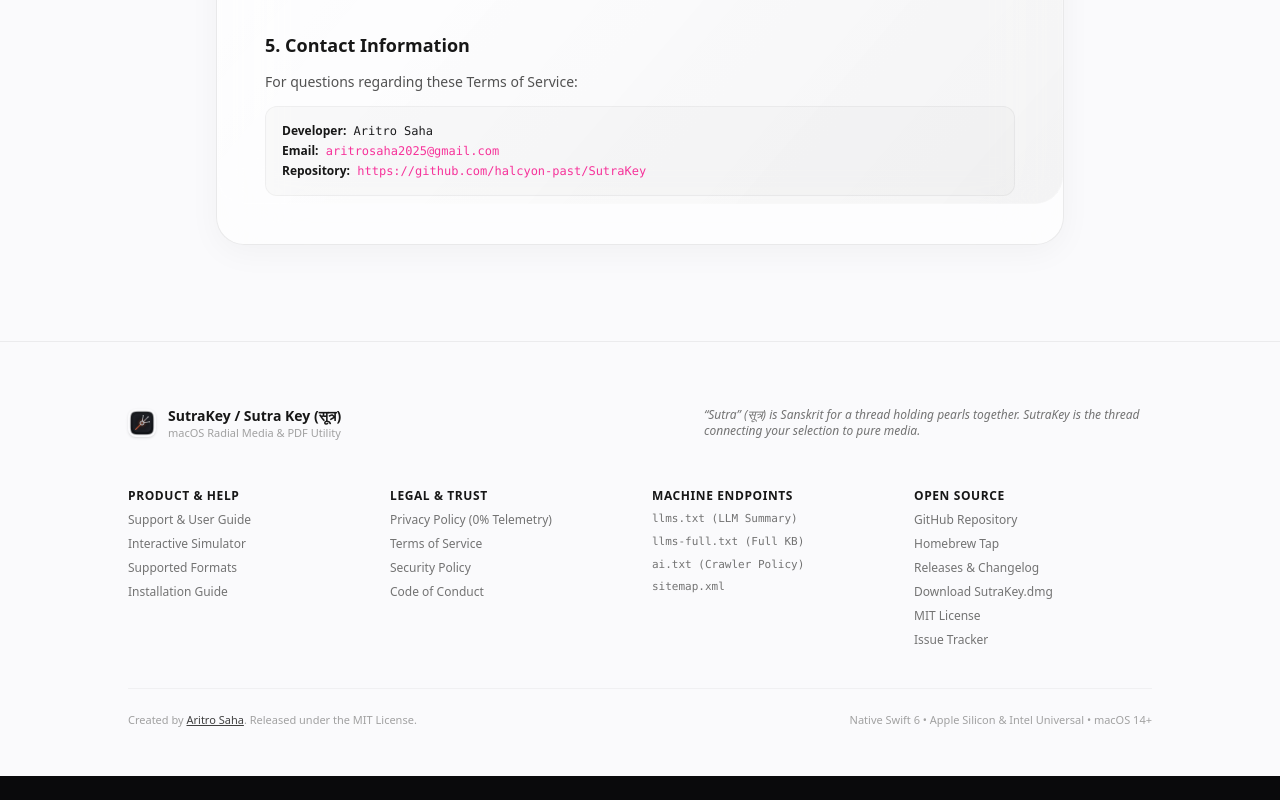
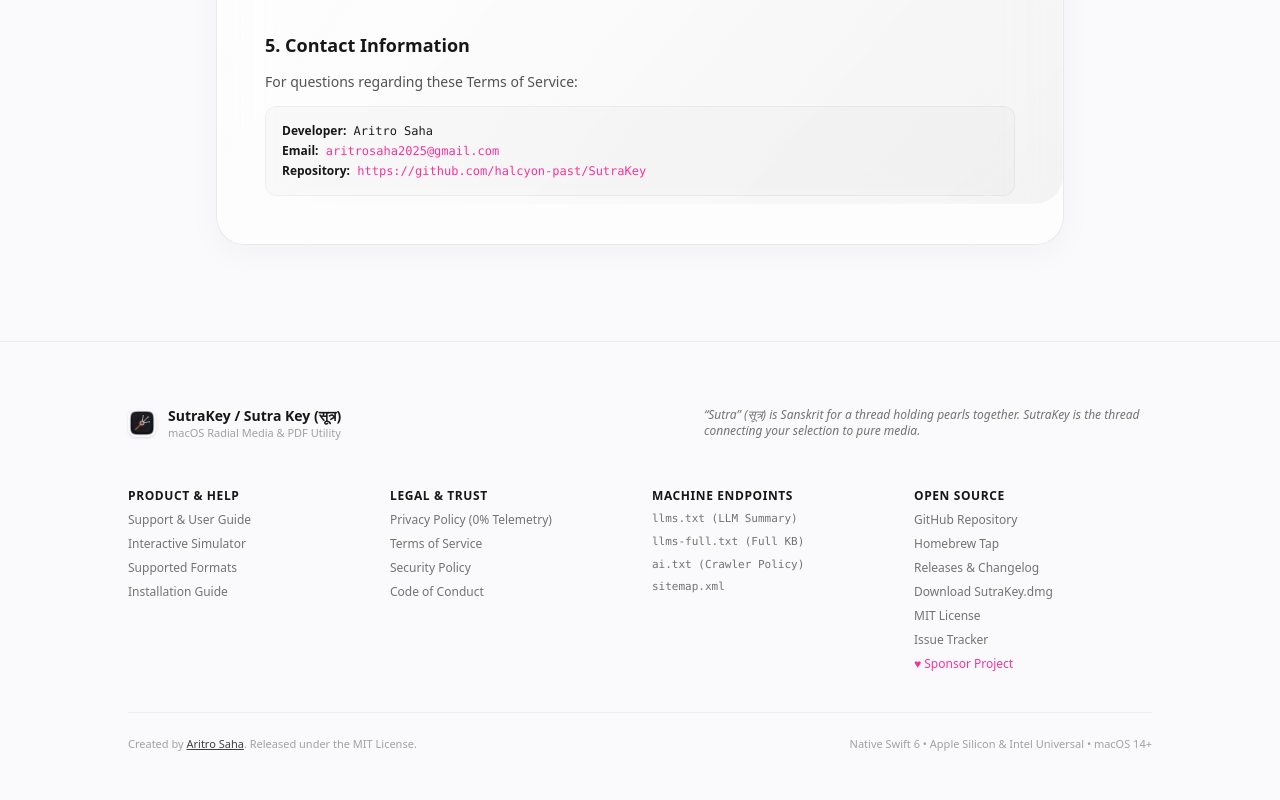
Before and after one commit to halcyon-past/SutraKey, a Next.js app in the folder web/: page /terms in a window 1280 px wide. Shown: the part 1095-1895 px from the top of the page. Before the commit the page ends 1871 px from the top, so only its background shows below. Built offline with nearby package versions, Linux system fonts and the light colour scheme.

Commit message:
feat: enable GitHub Sponsors via .github/FUNDING.yml and add sponsor badges

```diff
--- a/web/app/components/Footer.tsx
+++ b/web/app/components/Footer.tsx
@@ -158,6 +158,14 @@
             >
               Issue Tracker
             </a>
+            <a
+              href="https://github.com/sponsors/halcyon-past"
+              target="_blank"
+              rel="noopener noreferrer"
+              className="inline-flex items-center gap-1.5 text-pink-500 hover:text-pink-600 dark:hover:text-pink-400 font-medium transition-colors"
+            >
+              <span>♥ Sponsor Project</span>
+            </a>
           </div>
         </div>
 
--- a/web/next.config.ts
+++ b/web/next.config.ts
@@ -36,6 +36,11 @@
       {
         source: "/tap",
         destination: "https://github.com/halcyon-past/homebrew-tap",
+        permanent: false,
+      },
+      {
+        source: "/sponsor",
+        destination: "https://github.com/sponsors/halcyon-past",
         permanent: false,
       },
     ];
```
Also changed, not shown: 1 other file (tests, documents, lock files or other folders).
